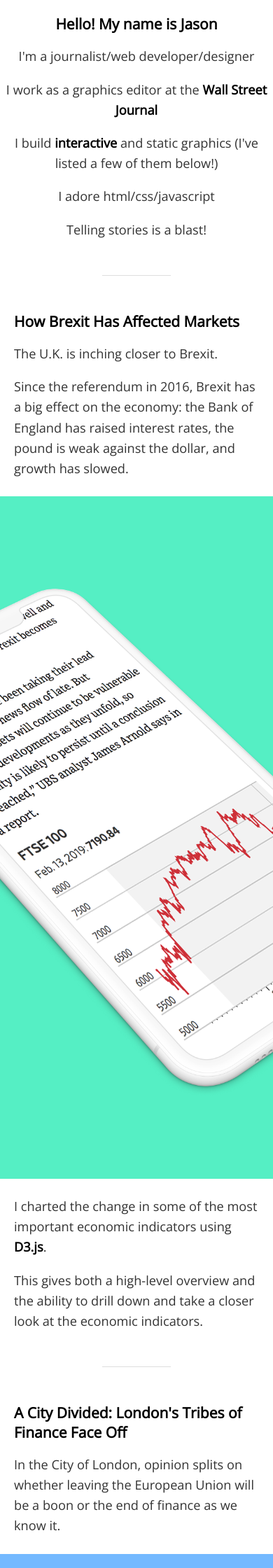
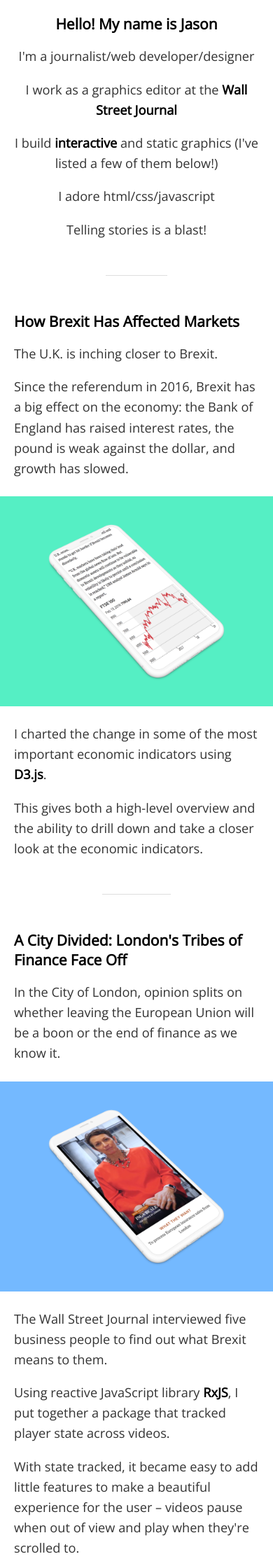
Before and after one commit to jasonleefrench/JasonLeeFrench.github.io, a Jekyll site: the page built from index.md, in a window 390 px wide. Shown: the top 2240 px of the page at 70% size. Built offline with Jekyll 4.4.1, drawn with Linux system fonts in a browser that asks for light colours.

Commit message:
mobile styles

```diff
--- a/assets/css/style.css
+++ b/assets/css/style.css
@@ -184,20 +184,15 @@ html, body {
 
     .image-holder {
       padding: 150px;
-      background-size: cover;
       margin: 25px 0;
+      max-width: 100%;
     }
 
     img {
       max-width: 100%;
     }
 
-    .image-holder {
-      height: 75vh;
-    }
-
     .container {
-
       max-width: 100%;
     }
 
@@ -232,7 +227,10 @@ html, body {
       margin-right: 0;
     }
 
-    .text-holder, .project h2 {
+  }
+
+  @media only screen and (max-width: 661px) {
+    .about-holder, .text-holder, .project h2 {
       margin: 0 20px;
     }
 
@@ -243,7 +241,11 @@ html, body {
       padding: 0;
       padding-bottom: 100%;
       background-position-y: 100%;
-      height: 35vh;
+      height: auto;
+      margin: 0 20px;
+    }
+    .text-holder {
+      max-width: none;
     }
   }
 
```
